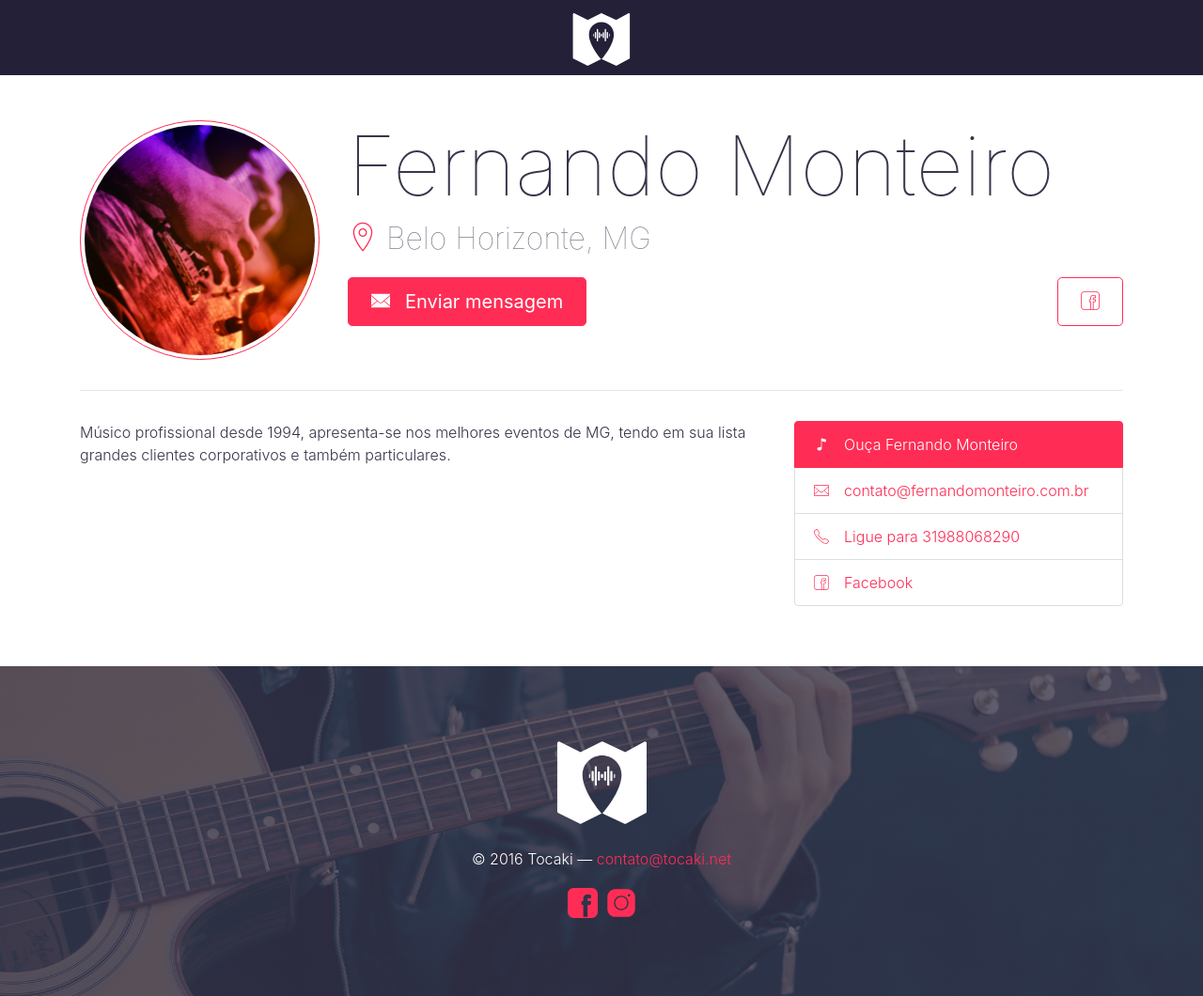
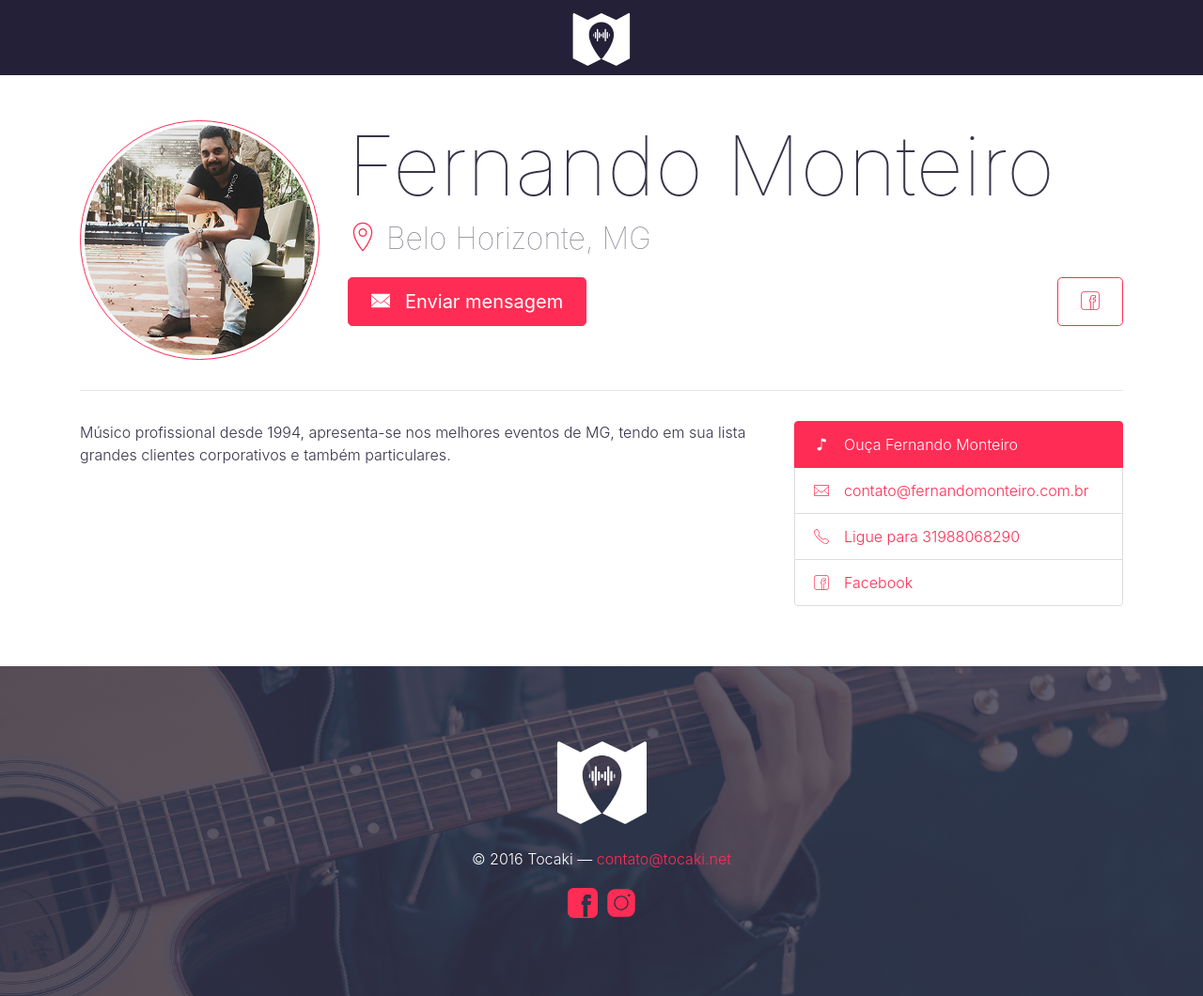
Before and after one commit to tocaki/tocaki.github.io, a Jekyll site: the page built from _artists/2016-10-28-fernando-monteiro.md, in a window 1280 px wide. Shown: the whole page at 94% size. Built offline with Jekyll 4.4.1, drawn with Linux system fonts in a browser that asks for light colours.

Commit message:
Updated 2016-10-28-fernando-monteiro.md

```diff
--- a/_artists/2016-10-28-fernando-monteiro.md
+++ b/_artists/2016-10-28-fernando-monteiro.md
@@ -1,5 +1,5 @@
 ---
-image: /images/artists/80-rock.jpg
+image: /images/artists/Fernando Monteiro.jpg
 city: 'Belo Horizonte, MG'
 type: Solo
 genre:
```
